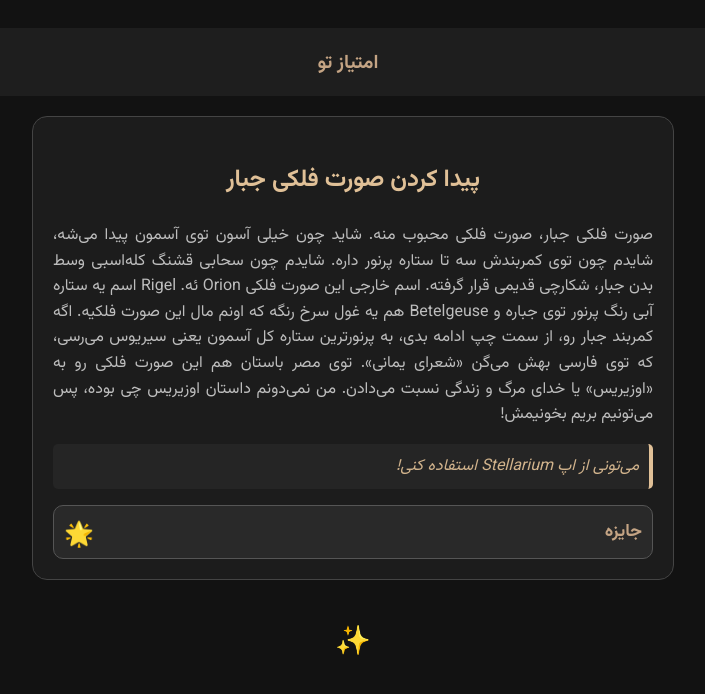
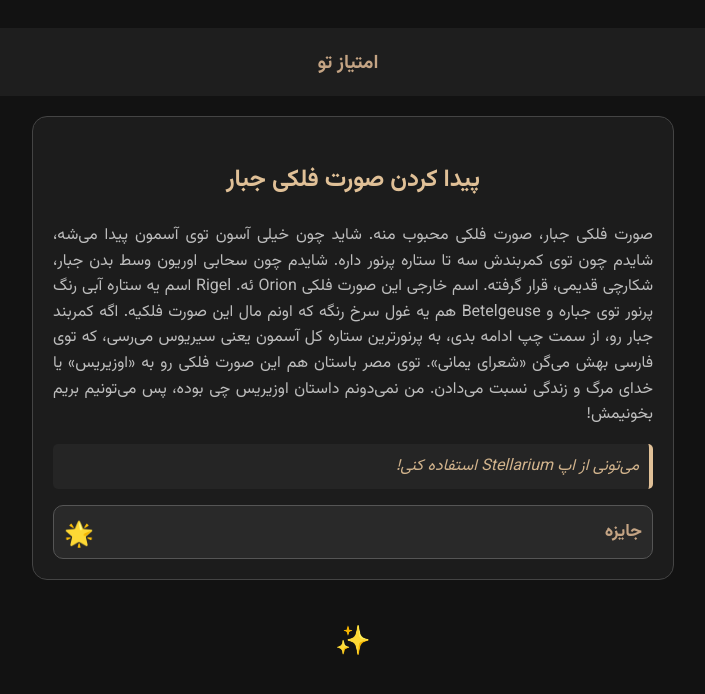
Before and after one commit to sepehr-san/mission, a plain HTML site: page index.html in a window 1280 px wide. Shown: the whole page, without its empty margins (287-992 px from the left). Drawn offline with Linux system fonts and the light colour scheme.

Commit message:
Add files via upload

```diff
--- a/index.html
+++ b/index.html
@@ -28,7 +28,7 @@
     <div class="card" id="finding-jabbar">
       <p class="card-title">پیدا کردن صورت فلکی جبار</p>
       <p class="card-description">صورت فلکی جبار، صورت فلکی محبوب منه. شاید چون خیلی آسون توی آسمون پیدا می‌شه، شایدم
-        چون توی کمربندش سه تا ستاره پرنور داره. شایدم چون سحابی قشنگ کله‌اسبی وسط بدن جبار، شکارچی قدیمی قرار گرفته. اسم
+        چون توی کمربندش سه تا ستاره پرنور داره. شایدم چون سحابی اوریون وسط بدن جبار، شکارچی قدیمی، قرار گرفته. اسم
         خارجی این صورت فلکی Orion ئه. Rigel اسم یه ستاره آبی رنگ پرنور توی جباره و Betelgeuse هم یه غول سرخ رنگه که اونم
         مال این صورت فلکیه. اگه کمربند جبار رو، از سمت چپ ادامه بدی، به پرنورترین ستاره کل آسمون یعنی سیریوس می‌رسی، که
         توی فارسی بهش می‌گن «شعرای یمانی». توی مصر باستان هم این صورت فلکی رو به «اوزیریس» یا خدای مرگ و زندگی نسبت
```
